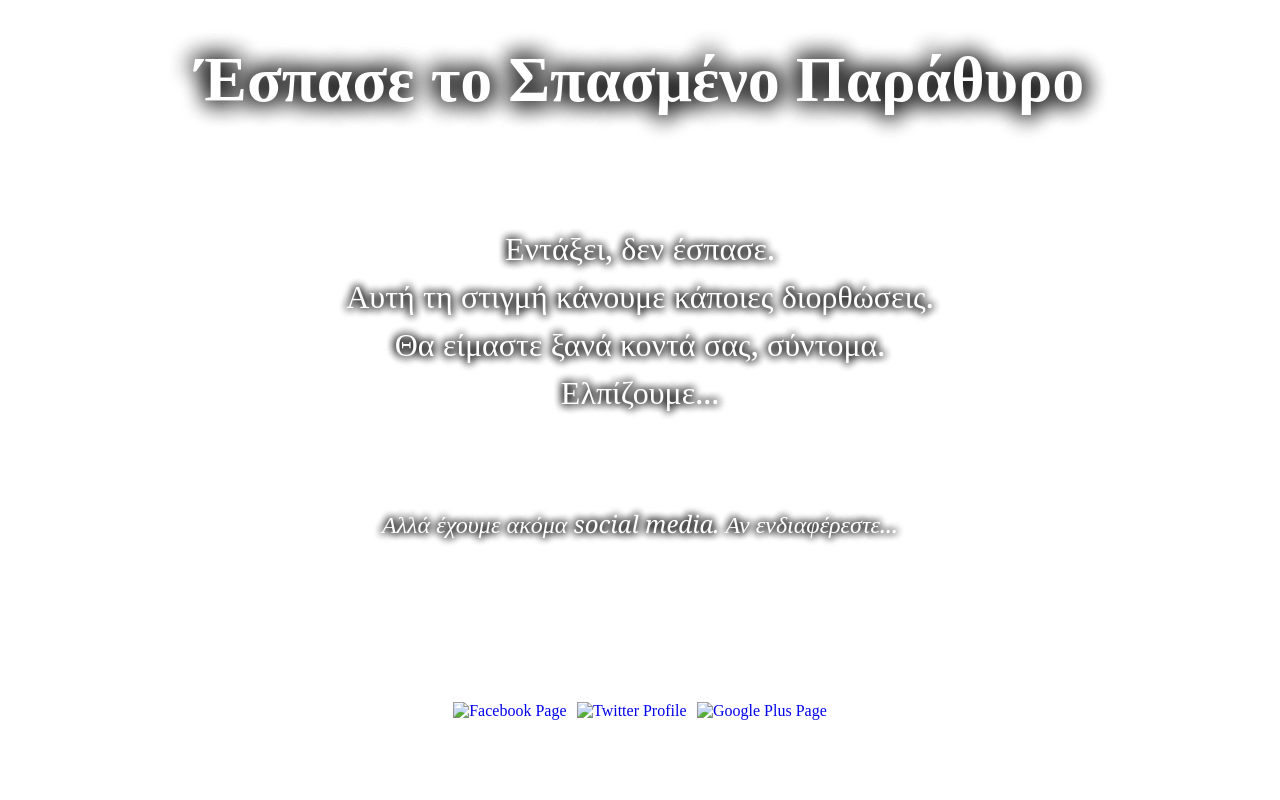
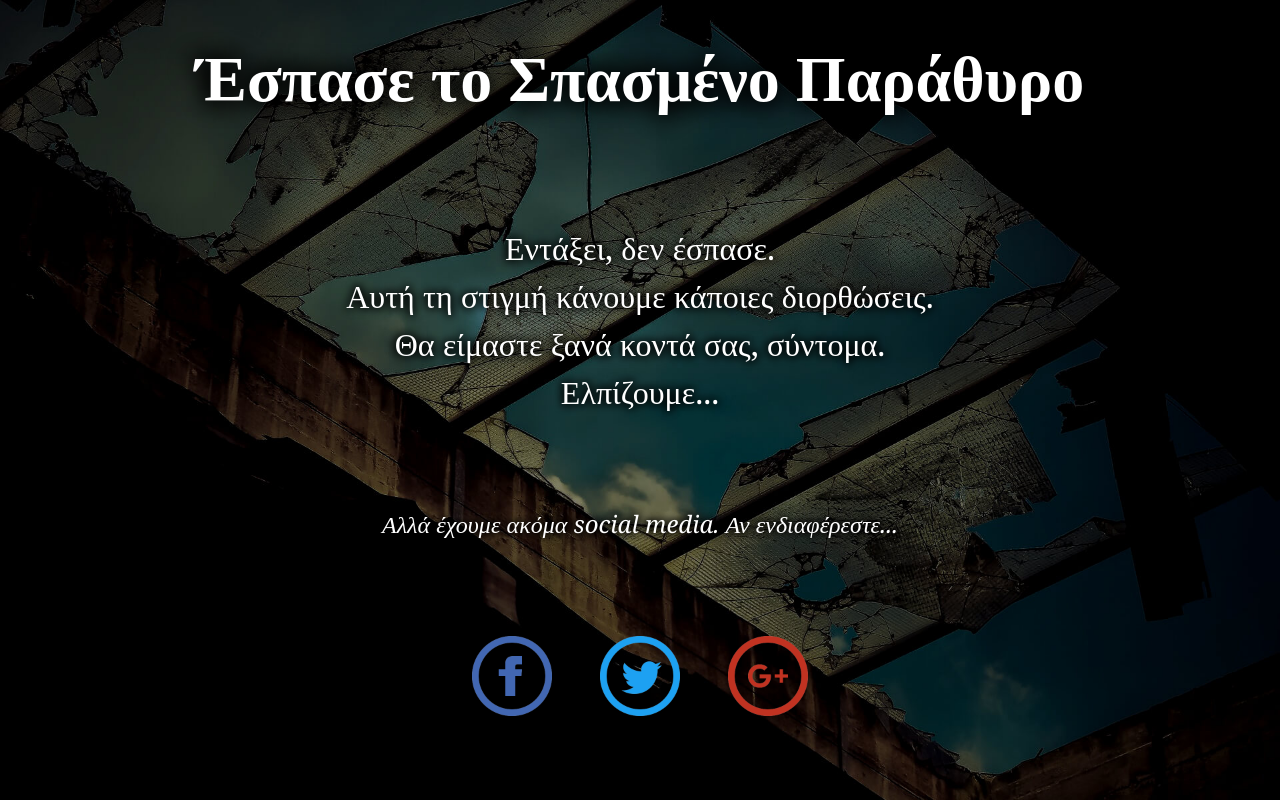
Before and after one commit to spasmeno/site, a plain HTML site: page index.html in a window 1280 px wide. Drawn offline with Linux system fonts and the light colour scheme; a web font is replaced by a local one.

Commit message:
Update index.html

```diff
--- a/index.html
+++ b/index.html
@@ -36,7 +36,7 @@
 	body{
 		padding:0;
 		margin:0;
-		background:url(/wp-content/uploads/2017/12/bg.jpg) no-repeat 0px 0px;
+		background:url(bg.jpg) no-repeat 0px 0px;
 		background-size: cover;
 		background-position: 50% 50%;
 		background-attachment:fixed;
@@ -143,9 +143,9 @@
 <div class="social-text">
 <span id="socialRef">Αλλά έχουμε ακόμα social media. Αν ενδιαφέρεστε...</span>
 <ul class="social-icons" id="socialList">
-		<li><a href="https://www.facebook.com/spasmenoParathyro/" target="_blank" class="social-fb"><img src="/wp-content/uploads/2017/12/facebook.png" alt="Facebook Page"></a></li>
-		<li><a href="https://twitter.com/spasmenoPar" target="_blank"><img src="/wp-content/uploads/2017/12/twitter.png" alt="Twitter Profile"></a></li>
-		<li><a href="https://plus.google.com/118437628324529940644" target="_blank"><img src="/wp-content/uploads/2017/12/googleplus.png" alt="Google Plus Page"></a></li>
+		<li><a href="https://www.facebook.com/spasmenoParathyro/" target="_blank" class="social-fb"><img src="facebook.png" alt="Facebook Page"></a></li>
+		<li><a href="https://twitter.com/spasmenoPar" target="_blank"><img src="twitter.png" alt="Twitter Profile"></a></li>
+		<li><a href="https://plus.google.com/118437628324529940644" target="_blank"><img src="googleplus.png" alt="Google Plus Page"></a></li>
 	</ul>
 </div>
 <script>
```
